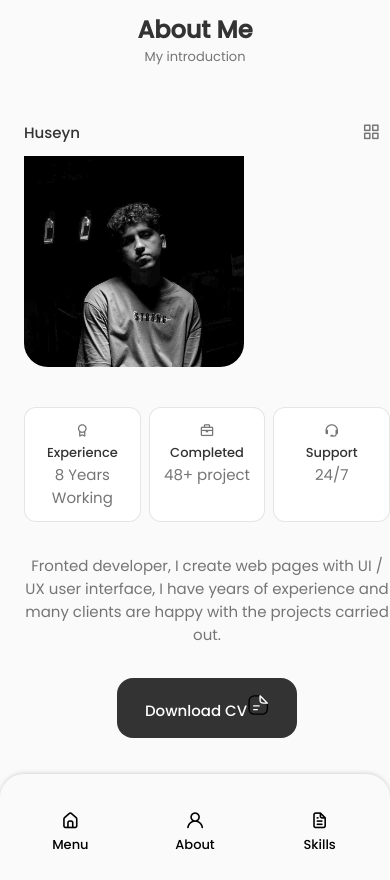
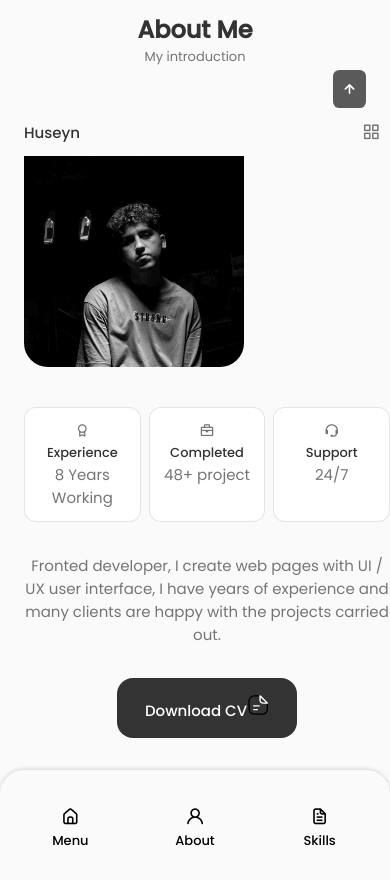
Before and after one commit to xgusein/work_tasks, a React (Create React App) app in the folder myportfolio/: page / in a window 390 px wide. Shown: the part 688-1568 px from the top of the page. Built offline with nearby package versions, Linux system fonts and the light colour scheme.

Commit message:
portfolio last steps

```diff
--- a/myportfolio/src/components/header/header.css
+++ b/myportfolio/src/components/header/header.css
@@ -45,8 +45,26 @@
 /* Active link*/
 
 .active-link,
-.nav__link:hover {
+.nav__link:hover,
+.active-link:focus {
     color: var(--title-color-dark);
+}
+
+.nav__link::after {
+    content: '';
+    height: 2px;
+    width: 100%;
+    background: hsl(333, 79%, 55%);
+    left: 0;
+    bottom: -8;
+    opacity: 0;
+    transition: all 0.2s;
+    pointer-events: none;
+}
+
+.nav__link:hover::after,
+.active-link:focus::after {
+    opacity: 1;
 }
 
 /* BREAKPOINTS*/
--- a/myportfolio/src/components/scrup/ScrUp.js
+++ b/myportfolio/src/components/scrup/ScrUp.js
@@ -1,15 +1,16 @@
 import React from 'react'
+import './scr.css';
 
 const ScrUp = () => {
     window.addEventListener("scroll", function () {
         const scrollUp = document.querySelector(".scrollup");
         if (this.scrollY >= 560) scrollUp.classList.add
-            ("show-scroll");
+        ("show-scroll");
         else scrollUp.classList.remove("show-scroll");
     })
     return (
         <a href="#" className="scrollup">
-            <i className="uil uil arrow-up scrollup__icon"></i>
+            <i className="uil uil-arrow-up scrollup__icon"></i>
         </a>
     )
 }
--- a/myportfolio/src/components/scrup/scr.css
+++ b/myportfolio/src/components/scrup/scr.css
@@ -23,3 +23,31 @@
 .show-scroll {
     bottom: 3rem;
 }
+
+
+
+
+@media screen and (max-width:992px) {
+    .scrollup {
+        right: 1.5rem;
+        padding: 0.25rem 0.4rem;
+    }
+
+    .scrollup__icon {
+        font-size: 1.25rem;
+    }
+}
+
+/* For medium devices */
+
+@media screen and (max-width:768px) {
+   .show-scroll {
+    bottom: 4rem;
+   }
+}
+
+@media screen and (max-width:350px) {
+    .scrollup {
+        right: 1rem;
+    }
+}
```
